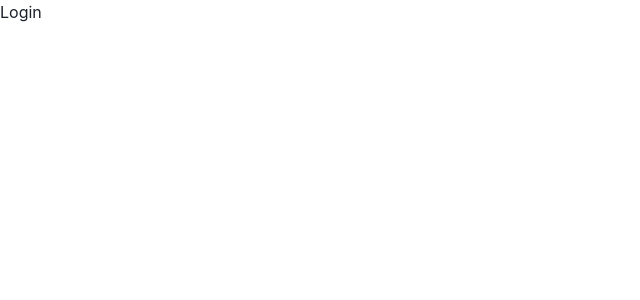
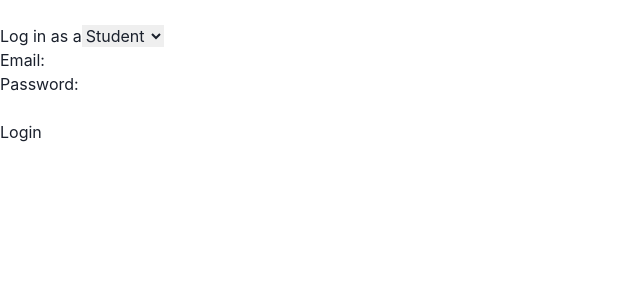
Before and after one commit to TechLabs-Berlin/ws24-singulier-pluriel, a React (Create React App) app in the folder FE/: page /login in a window 1280 px wide. Shown: the top 300 px of the page, without its empty margins (0-640 px from the left). Built offline with nearby package versions, Linux system fonts and the light colour scheme.

Commit message:
updated login.js from feature/login-page branch

```diff
--- a/FE/src/pages/login.js
+++ b/FE/src/pages/login.js
@@ -1,8 +1,60 @@
+import { useState } from "react";
+
 function Login() {
-    return (
-      <div>
-        <div>Login</div>
-      </div>
-    );
+  const [userType, setUserType] = useState('');
+  const [userEmail, setUserEmail] = useState('');
+  const [password, setPassword] = useState('');
+  const [error, setError] = useState('');
+
+  const handleUserTypeChange = (type) => {
+    setUserType(type);
+    setUserEmail('');
+    setPassword('');
+    setError('');
+  };
+
+  const handleLogin = () => {
+    if (!userEmail || !password) {
+      setError('Please enter both email and password.');
+      return;
+    }
+
+    if (error === '') {
+      console.log(`Logging in as ${userType} with Email: ${userEmail} and password: ${password}`);
+
+      setTimeout(() => {
+        if (password === 'correctPassword' && userEmail === 'correctEmail') {
+          alert('Login successful!');
+        } else {
+          setError('Incorrect email or password.');
+        }
+      }, 1000);
+    }
+  };
+  return (
+    <div className="login">
+      {/* <a href='./singin.js'>If there need t be sing in Don't Have an Account?</a> */}
+      <br />
+      <label>Log in as a</label>
+      <select value={userType} onChange={(e) => handleUserTypeChange(e.target.value)}>
+        <option value="student">Student</option>
+        <option value="teacher">Teacher</option>
+      </select>
+      <br />
+      <form>
+        <label>Email:</label>
+        <input type="email" value={userEmail} onChange={(e) => setUserEmail(e.target.value)} />
+        <br />
+        <label>Password:</label>
+        <input type="password" value={password} onChange={(e) => setPassword(e.target.value)} />
+      </form>
+      <br />
+      <button onClick={handleLogin}>Login</button>
+      {error && <p style={{ color: 'red' }}>{error}</p>}
+    </div>
+
+  );
   }
-  export default Login;
+
+
+export default Login;
```
